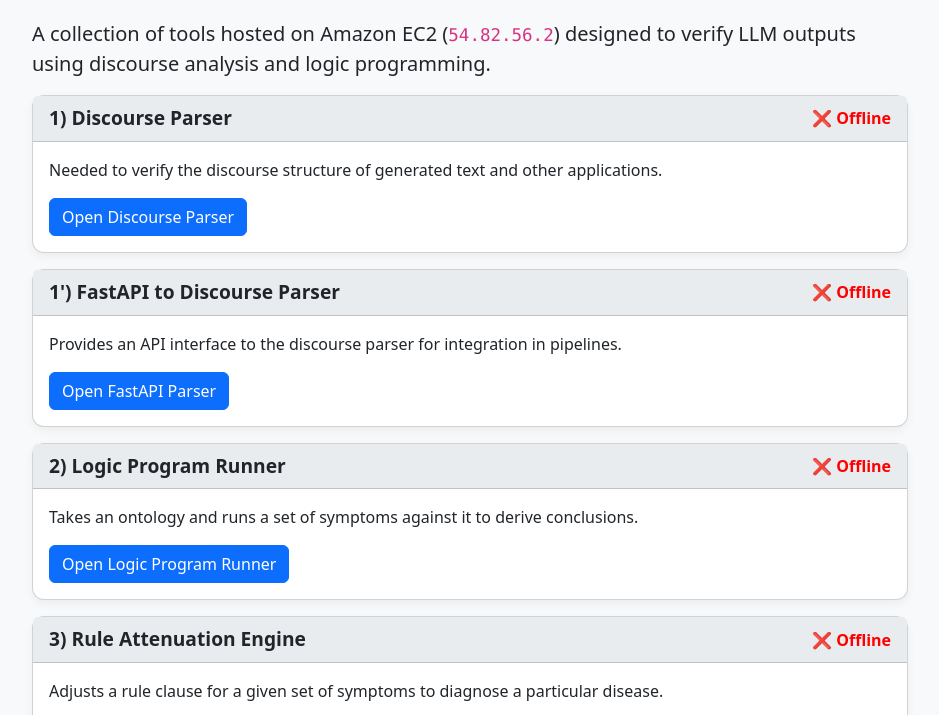
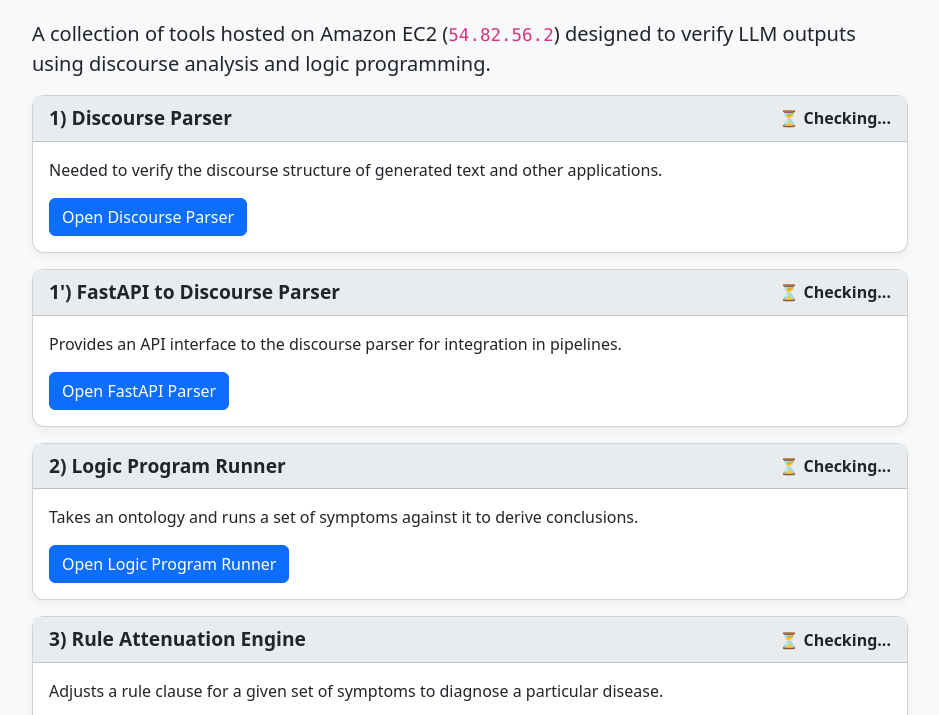
Before and after one commit to bgalitsky/LLM-verification-tools, a plain HTML site: page index.html in a window 1280 px wide. Shown: the part 85-800 px from the top of the page, without its empty margins (170-1109 px from the left). Drawn offline with nearby package versions, Linux system fonts and the light colour scheme; no server answers.

Commit message:
extra fast api health check

```diff
--- a/index.html
+++ b/index.html
@@ -111,29 +111,34 @@
   </footer>
 
   <script>
-    const services = [
-      { port: 8501, url: "http://54.82.56.2:8501" },
-      { port: 8000, url: "http://54.82.56.2:8000" },
-      { port: 5000, url: "http://54.82.56.2:5000" },
-      { port: 8502, url: "http://54.82.56.2:8502" },
-      { port: 8503, url: "http://54.82.56.2:8503" }
-    ];
+    async function checkServices() {
+      const statusMap = {
+        discourse_parser: "status-8501",
+        fastapi_parser: "status-8000",
+        logic_runner: "status-5000",
+        rule_attenuation: "status-8502",
+        diagnosis_verifier: "status-8503"
+      };
 
-    function checkServices() {
-      services.forEach(service => {
-        const statusEl = document.getElementById(`status-${service.port}`);
-        const img = new Image();
-        img.onload = () => {
-          statusEl.textContent = "✅ Online";
-          statusEl.style.color = "green";
-        };
-        img.onerror = () => {
-          statusEl.textContent = "❌ Offline";
-          statusEl.style.color = "red";
-        };
-        // Try to fetch favicon or any file; add random query to avoid caching
-        img.src = service.url + "/favicon.ico?rand=" + Math.random();
-      });
+      try {
+        const response = await fetch("http://54.82.56.2:9000/health");
+        const data = await response.json();
+
+        for (const [name, status] of Object.entries(data)) {
+          const el = document.getElementById(statusMap[name]);
+          if (!el) continue;
+
+          if (status === "online") {
+            el.textContent = "✅ Online";
+            el.style.color = "green";
+          } else {
+            el.textContent = "❌ Offline";
+            el.style.color = "red";
+          }
+        }
+      } catch (err) {
+        console.error("Health check failed:", err);
+      }
     }
 
     checkServices();
```
